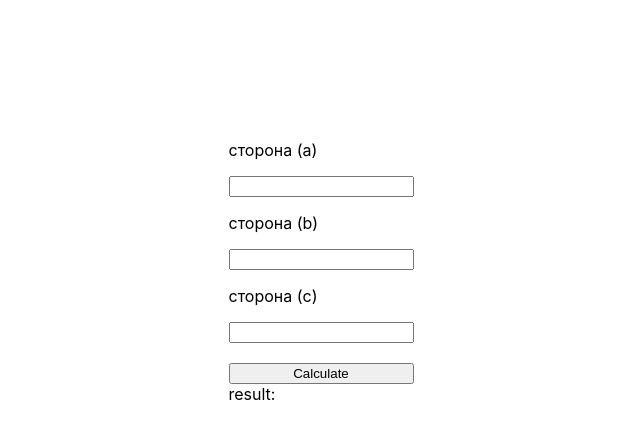
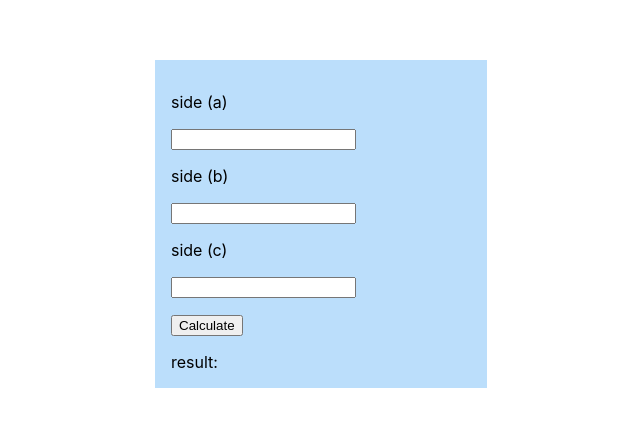
Before and after one commit to danieldyachenko/calculators, a React app: page /area-triangle in a window 1280 px wide. Shown: the part 176-614 px from the top of the page, without its empty margins (319-959 px from the left). Built offline with nearby package versions, Linux system fonts and the light colour scheme; the HTML template or start-up script is replaced by a standard one.

Commit message:
add common factor

```diff
--- a/src/components/AreaTriangle/AreaTriangle.tsx
+++ b/src/components/AreaTriangle/AreaTriangle.tsx
@@ -1,5 +1,5 @@
 import React, {useReducer} from "react";
-import {AreaTriangleBox, Input} from "./AreaTriangleStyles";
+import {CalculatorBox, Input} from "../common/styles";
 
 interface IState {
     sideA: number | null
@@ -38,27 +38,27 @@ export const AreaTriangle = () => {
         const p = (a + b + c)/2
         const s = Math.sqrt(p * (p - a) * (p - b) * (p - c))
         let result
-        isNaN(s) ? result = 'Такого треугольника не существует' : result = s
+        isNaN(s) ? result = 'There is no such triangle' : result = s
         dispatch({type: 'CALCULATE', result: result})
     }
 
-    const setSideA = (sideA: string) => dispatch({type: 'SIDE_A', sideA: Number(sideA)})
+    const setSideA = sideA => dispatch({type: 'SIDE_A', sideA: Number(sideA)})
 
-    const setSideB = (sideB: string) => dispatch({type: 'SIDE_B', sideB: Number(sideB)})
+    const setSideB = sideB => dispatch({type: 'SIDE_B', sideB: Number(sideB)})
 
-    const setSideC = (sideC: string) => dispatch({type: 'SIDE_C', sideC: Number(sideC)})
+    const setSideC = sideC => dispatch({type: 'SIDE_C', sideC: Number(sideC)})
 
 
     return (
-        <AreaTriangleBox>
-            <p>сторона (a)</p>
+        <CalculatorBox>
+            <p>side (a)</p>
             <Input onChange={event => setSideA(event.target.value)} />
-            <p>сторона (b)</p>
+            <p>side (b)</p>
             <Input onChange={event => setSideB(event.target.value)} />
-            <p>сторона (c)</p>
+            <p>side (c)</p>
             <Input onChange={event => setSideC(event.target.value)} /><br/>
-            <button onClick={() => calculate(state.sideA, state.sideB, state.sideC)}>Calculate</button>
+            <p><button onClick={() => calculate(state.sideA, state.sideB, state.sideC)}>Calculate</button></p>
             <span>result: {state.result}</span>
-        </AreaTriangleBox>
+        </CalculatorBox>
     )
 }
--- a/src/components/AreaTriangle/AreaTriangleStyles.ts
+++ b/src/components/AreaTriangle/AreaTriangleStyles.ts
@@ -1,12 +1,6 @@
 import styled from "styled-components";
 
-export const Input = styled.input.attrs(props => ({
-    type: "number",
-}))``;
-
-export const AreaTriangleBox = styled.div`
-    display: flex;
-    flex-direction: column;
-    justify-content: space-evenly;
-    height: 200px;
-`;
+/*
+display: flex;
+flex-direction: column;
+justify-content: space-evenly;*/
--- a/src/components/CommonFactor/CommonFactor.tsx
+++ b/src/components/CommonFactor/CommonFactor.tsx
@@ -1,9 +1,54 @@
-import React from "react";
+import React, {useReducer} from "react";
+import {CalculatorBox, Input} from "../common/styles";
+
+interface IState {
+    argument1: number | null
+    argument2: number | null
+    result: number | null | string
+}
+
+const initialState: IState = {
+    argument1: null,
+    argument2: null,
+    result: null
+};
+
+const reducer = (state, action): IState => {
+    switch (action.type) {
+        case 'SET_ARGUMENT_1':
+            return {...state, argument1: action.argument1}
+        case 'SET_ARGUMENT_2':
+            return {...state, argument2: action.argument2}
+        case 'CALCULATE':
+            return {...state, result: action.result}
+        default:
+            return state
+    }
+}
 
 export const CommonFactor = () => {
+
+    const [state, dispatch] = useReducer(reducer, initialState);
+
+    const setArgument1 = arg => dispatch({type: 'SET_ARGUMENT_1', argument1: Number(arg)})
+
+    const setArgument2 = arg => dispatch({type: 'SET_ARGUMENT_2', argument2: Number(arg)})
+
+    const calculate = (x, y) => {
+        console.log(x, y)
+        if (y > x) return calculate(y, x);
+        if (!y) return x;
+        dispatch({type: 'CALCULATE', result: calculate(y, x % y)})
+    }
+
     return (
-        <div>
-            CommonFactor
-        </div>
+      <CalculatorBox>
+        <p>argument 1</p>
+        <Input onChange={event => setArgument1(event.target.value)} />
+        <p>argument 2</p>
+        <Input onChange={event => setArgument2(event.target.value)} />
+        <p><button onClick={() => calculate(state.argument1, state.argument2)}>Calculate</button></p>
+        <span>result: {state.result}</span>
+      </CalculatorBox>
     )
 }
--- /dev/null
+++ b/src/components/common/styles.ts
@@ -0,0 +1,12 @@
+import styled from "styled-components";
+
+export const Input = styled.input.attrs(props => ({
+	type: "number",
+	size: 70,
+}))``;
+
+export const CalculatorBox = styled.div`
+	background-color: #bbdefb;
+	padding: 16px;
+	width: 300px;
+`;
```
